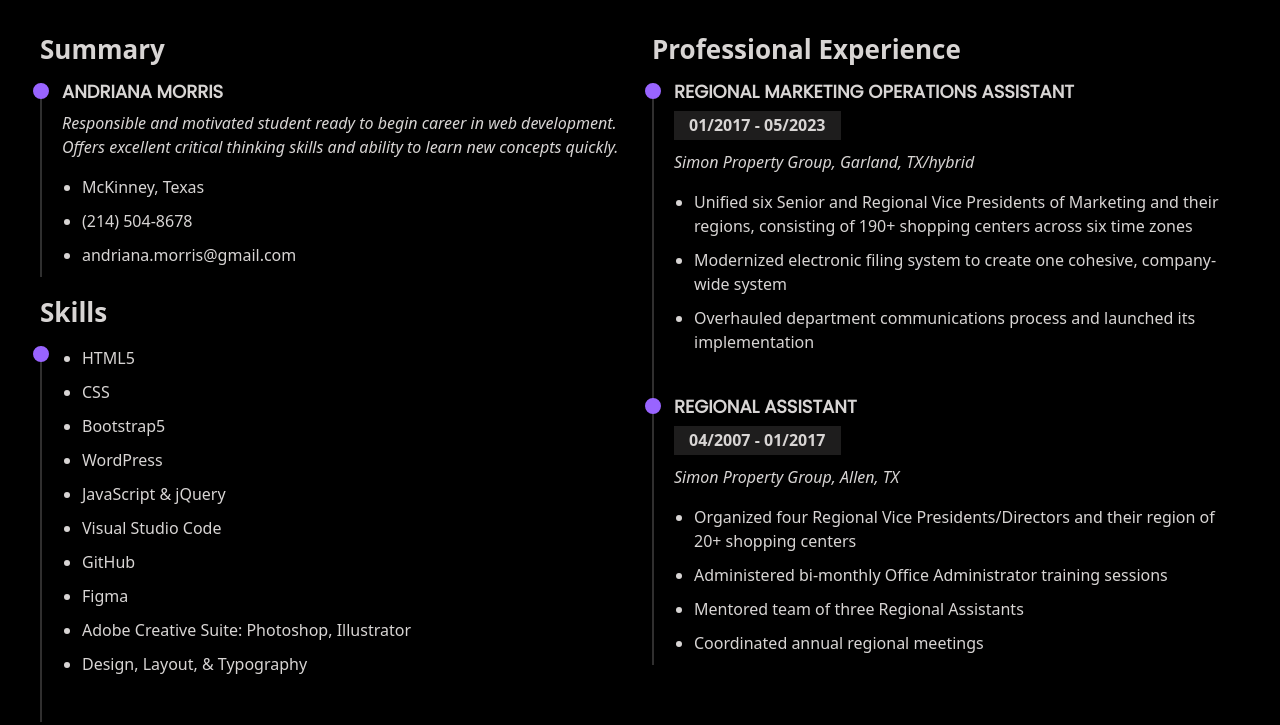
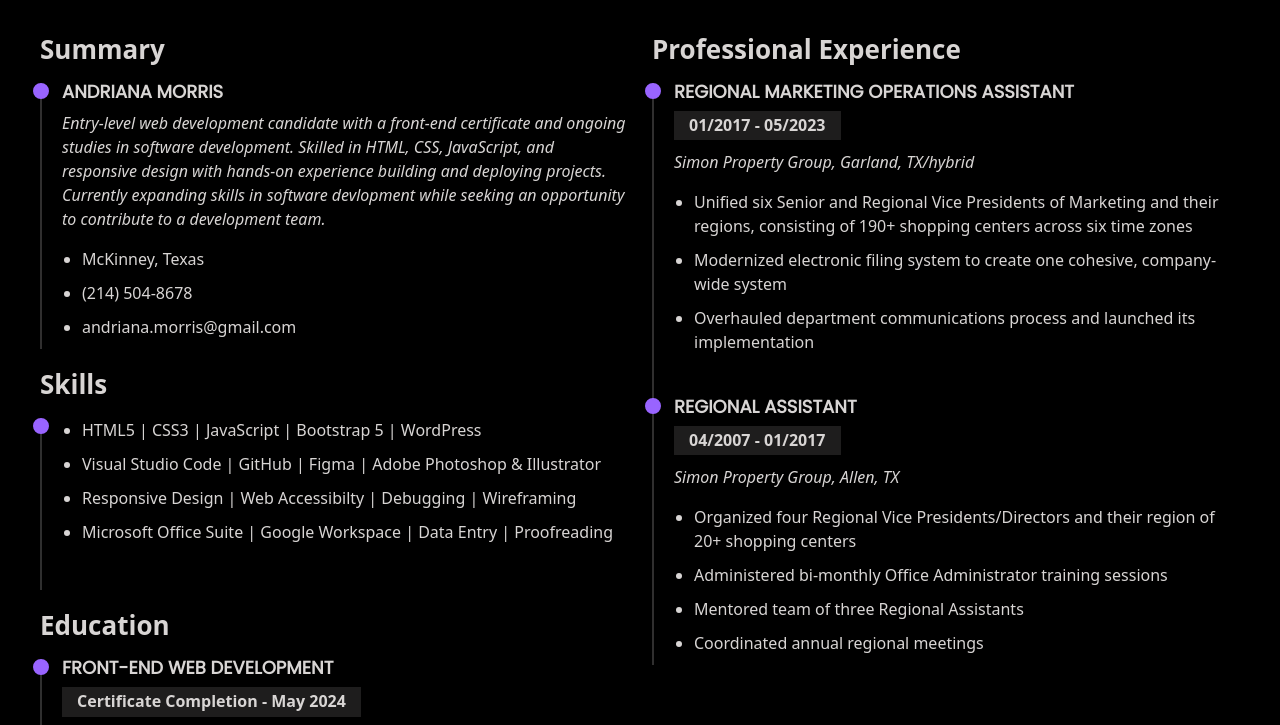
Before and after one commit to andriana-morris/andriana-morris.github.io, a plain HTML site: page resume.html in a window 1280 px wide. Shown: the part 225-950 px from the top of the page. Drawn offline with nearby package versions, Linux system fonts and the light colour scheme; a web font is replaced by a local one.

Commit message:
Update resume.html

```diff
--- a/resume.html
+++ b/resume.html
@@ -36,8 +36,9 @@
                     <h3 class="resume-title">Summary</h3>
                     <div class="resume-item pb-0">
                         <h4>Andriana Morris</h4>
-                        <p><em>Responsible and motivated student ready to begin career in web development. Offers
-                                excellent critical thinking skills and ability to learn new concepts quickly. </em>
+                        <p><em>Entry-level web development candidate with a front-end certificate and ongoing studies in software development.
+                            Skilled in HTML, CSS, JavaScript, and responsive design with hands-on experience building and deploying projects.
+                            Currently expanding skills in software devlopment while seeking an opportunity to contribute to a development team. </em>
                         </p>
                         <ul>
                             <li>McKinney, Texas</li>
@@ -50,16 +51,10 @@
                     <div class="resume-item">
                         <p>
                         <ul>
-                            <li>HTML5</li>
-                            <li>CSS</li>
-                            <li>Bootstrap5</li>
-                            <li>WordPress</li>
-                            <li>JavaScript & jQuery</li>
-                            <li>Visual Studio Code</li>
-                            <li>GitHub</li>
-                            <li>Figma</li>
-                            <li>Adobe Creative Suite: Photoshop, Illustrator</li>
-                            <li>Design, Layout, & Typography</li>
+                            <li>HTML5 | CSS3 | JavaScript | Bootstrap 5 | WordPress</li>
+                            <li>Visual Studio Code | GitHub | Figma | Adobe Photoshop & Illustrator</li>
+                            <li>Responsive Design | Web Accessibilty | Debugging | Wireframing</li>
+                            <li>Microsoft Office Suite | Google Workspace | Data Entry | Proofreading</li>
                         </ul>
                         </p>
                     </div>
@@ -110,4 +105,5 @@
         crossorigin="anonymous"></script>
 </body>
 
+
 </html>
```
